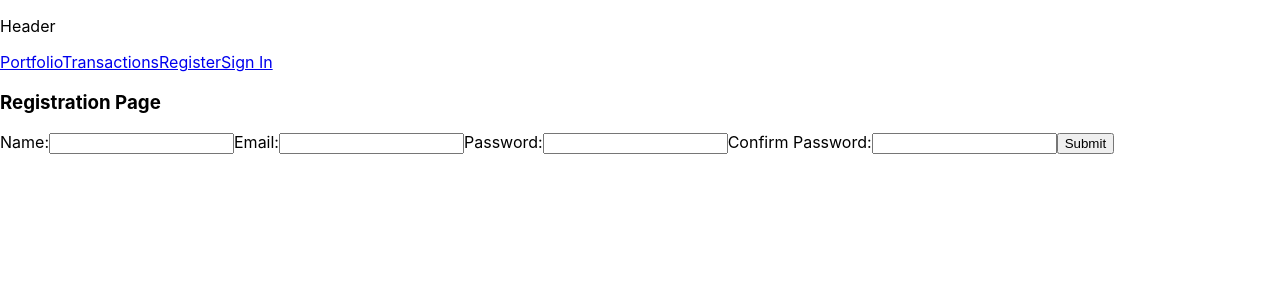
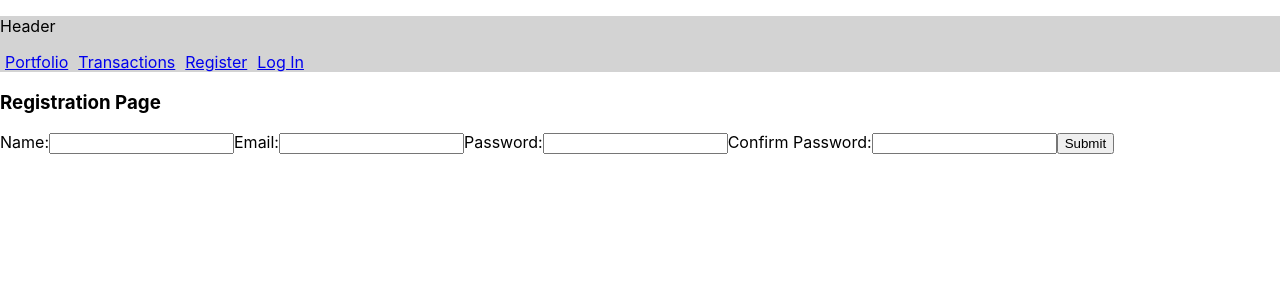
Before and after one commit to dalewb/TTP-FS-20180728, a React (Create React App) app in the folder stock-portfolio-app-front-end/: page /register in a window 1280 px wide. Shown: the top 300 px of the page. Built offline with nearby package versions, Linux system fonts and the light colour scheme.

Commit message:
Test styes on transaction page and refactor

```diff
--- a/stock-portfolio-app-front-end/src/components/header.js
+++ b/stock-portfolio-app-front-end/src/components/header.js
@@ -1,15 +1,21 @@
 import React, { Component } from 'react';
 import { NavLink } from 'react-router-dom';
 
+const padding = {
+  padding: '5px'
+}
+
 class Header extends Component {
+
   render() {
     return (
-      <div>
+      <div style={{background: '#d3d3d3'}}>
         <p>Header</p>
-          <NavLink to="/" activeClassName="is-active" exact={true}>Portfolio</NavLink>
-          <NavLink to="/transactions" activeClassName="is-active">Transactions</NavLink>
-          <NavLink to="/register" activeClassName="is-active">Register</NavLink>
-          <NavLink to="/signin" activeClassName="is-active">Sign In</NavLink>
+          <NavLink to="/" activeClassName="is-active" exact={true} style={padding}>Portfolio</NavLink>
+          <NavLink to="/transactions" activeClassName="is-active" style={padding}>Transactions</NavLink>
+          <NavLink to="/register" activeClassName="is-active" style={padding}>Register</NavLink>
+          {!sessionStorage.user ? <NavLink to="/signin" activeClassName="is-active" style={padding}>Log In</NavLink> : null}
+          {sessionStorage.user ? <NavLink to="/signin" activeClassName="is-active" style={padding}>Log Out</NavLink> : null}
       </div>
     )
   }
--- a/stock-portfolio-app-front-end/src/components/transactions.js
+++ b/stock-portfolio-app-front-end/src/components/transactions.js
@@ -1,4 +1,5 @@
 import React, { Component } from 'react';
+import '../styles/transactions.css';
 
 class Transactions extends Component {
   constructor() {
@@ -27,12 +28,11 @@ renderTransactions = () => {
   console.log('in renderTransactions, transactions are ', this.state.transactions);
   return this.state.transactions.map(trans => {
     return (
-      <div key={trans.id}>
-        <p>Stock: {trans.symbol}</p>
-        <p>Price: {trans.price}</p>
-        <p>Number of Shares: {trans.number_of_shares}</p>
-        <p>Total Value: {trans.price * trans.number_of_shares}</p>
-        <p>Time: {trans.updated_at}</p>
+      <div key={trans.id} className="transaction-info">
+        <p className="transaction-info__element">BUY</p>
+        <p className="transaction-info__element">{trans.symbol}</p>
+        <p className="transaction-info__element">{trans.number_of_shares} shares</p>
+        <p className="transaction-info__element">@ ${parseFloat(trans.price).toFixed(2)}</p>
       </div>
     )
   })
--- /dev/null
+++ b/stock-portfolio-app-front-end/src/styles/transactions.css
@@ -0,0 +1,8 @@
+.transaction-info {
+  display: flex;
+  border-bottom: solid black 2px;
+}
+
+.transaction-info__element {
+  padding: 0 5px;
+}
```
